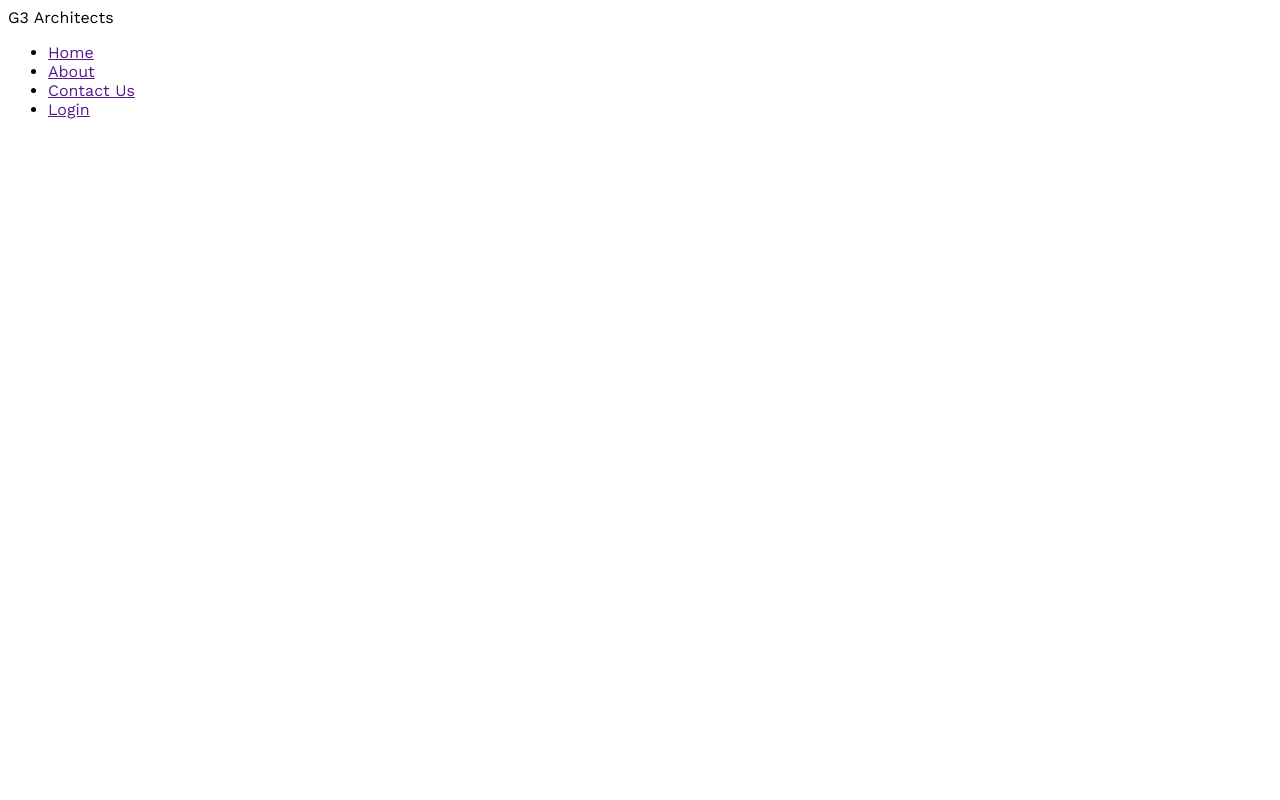
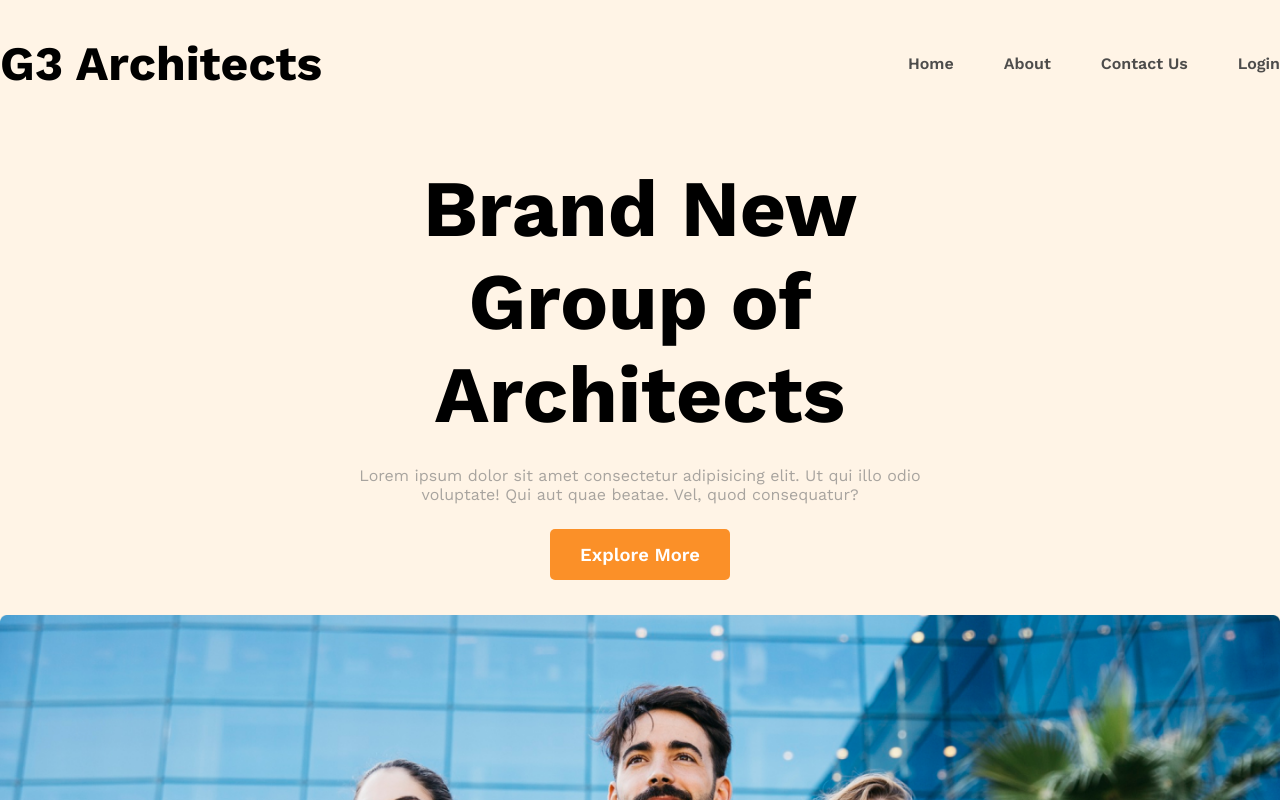
Before and after one commit to rootnure/g3-architect-09, a plain HTML site: page index.html in a window 1280 px wide. Shown: the top 800 px of the page. Drawn offline with nearby package versions, Linux system fonts and the light colour scheme.

Commit message:
navigation and banner added

```diff
--- a/index.html
+++ b/index.html
@@ -8,8 +8,8 @@
 </head>
 <body>
     <header>
-        <nav>
-            <div class="nav-title">G3 Architects</div>
+        <nav class="mw-1400px">
+            <h3 class="nav-title">G3 Architects</h3>
             <div class="nav-links">
                 <ul>
                     <li><a href="">Home</a></li>
@@ -19,6 +19,16 @@
                 </ul>
             </div>
         </nav>
+        <section class="banner mw-1400px">
+            <div class="banner-info w-50 text-center">
+                <h1 class="title banner-title">Brand New Group of Architects</h1>
+                <p class="description banner-description">Lorem ipsum dolor sit amet consectetur adipisicing elit. Ut qui illo odio voluptate! Qui aut quae beatae. Vel, quod consequatur?</p>
+                <button class="btn-primary">Explore More</button>
+            </div>
+            <div class="banner-img">
+                <img class="w-100" src="./images/banner.png" alt="">
+            </div>
+        </section>
     </header>
     <main>
 
--- a/styles/index.css
+++ b/styles/index.css
@@ -1,7 +1,93 @@
 /* work sans font from google fonts */
 @import url('https://fonts.googleapis.com/css2?family=Work+Sans:wght@400;600;700&display=swap');
 
+
+/* shared styles here */
+* {
+    font-family: 'Work Sans', sans-serif;
+    margin: 0;
+    padding: 0;
+}
+
 body {
     box-sizing: border-box;
-    font-family: 'Work Sans', sans-serif;
 }
+
+.mw-1400px {
+    max-width: 1400px;
+    margin-left: auto;
+    margin-right: auto;
+}
+
+.w-50 {
+    width: 50%;
+    margin-left: auto;
+    margin-right: auto;
+}
+.w-100 {
+    width: 100%;
+}
+
+.text-center {
+    text-align: center;
+}
+
+.btn-primary {
+    font-weight: 600;
+    font-size: 1.15rem;
+    padding: 15px 30px;
+    color: #FFF;
+    background-color: #fb9028;
+    border: 0;
+    border-radius: 5px;
+}
+
+.description {
+    color: #a8a49f;
+    padding-top: 25px;
+    padding-bottom: 25px;
+}
+
+.title {
+    font-weight: 700;
+}
+
+/* header styles */
+header {
+    background-color: #ff900d1a;
+    padding-bottom: 35px;
+}
+
+nav {
+    display: flex;
+    justify-content: space-between;
+    align-items: center;
+    padding-top: 35px;
+    padding-bottom: 35px;
+}
+.nav-title {
+    font-weight: 700;
+    font-size: 3rem;
+}
+.nav-links>ul {
+    display: flex;
+    column-gap: 50px;
+}
+ul>li{
+    list-style: none;
+}
+
+.nav-links a {
+    text-decoration: none;
+    color: #4d4c4b;
+    font-weight: 600;
+}
+
+/* banner styles */
+.banner-info {
+    padding-top: 35px;
+    padding-bottom: 35px;
+}
+.banner-title {
+    font-size: 5rem;
+}
```
